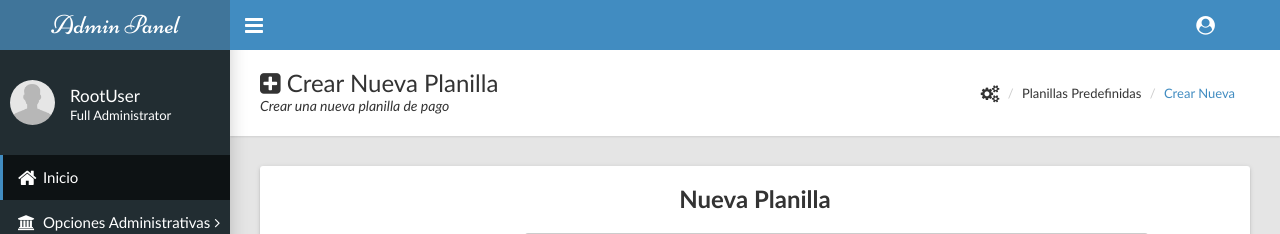
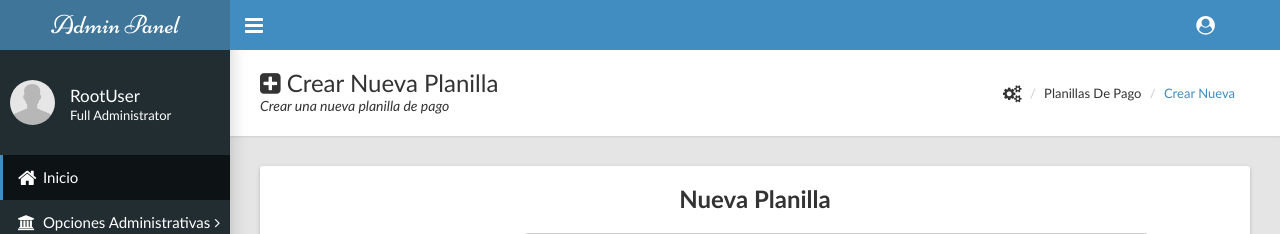
Before and after one commit to Kunai11/municipalidad, a PHP site: page /admin-panel/planillas_crear.php in a window 1280 px wide. Shown: the top 234 px of the page. Run offline with PHP 8.4, Linux system fonts and the light colour scheme; the visitor is signed in with stand-in values (Sample User, id 1); data that the repository does not hold is empty.

Commit message:
Cambiar Plantillas Predefinidas por Planillas de Pago

```diff
--- a/admin-panel/index.php
+++ b/admin-panel/index.php
@@ -145,7 +145,7 @@
                 <li>Registrar a los empleados actuales con sus datos correspondientes.</li>
                 <li>Asignar la relacion de los empleados con sus respectivos cargos y departamentos.</li>
                 <li>Crear usuarios para los empleados que sean convenientes. (Opcional)</li>
-                <li>Crear o modificar las planillas de pago predefinidas para cada cargo existente.</li>
+                <li>Crear o modificar las planillas de pago para cada cargo existente.</li>
                 <li>Registrar los nuevos pagos que se han realizado.</li>
                 <li>Revisar el historial de pagos para comprobar que todo va correctamente.</li>
               </ol>
--- a/admin-panel/menus.php
+++ b/admin-panel/menus.php
@@ -98,7 +98,7 @@
               -->
               <li class="treeview"><a href="#"><i class="fa fa-gears"></i><span>Configuraci&oacute;n</span><i class="fa fa-angle-right"></i></a>
                 <ul class="treeview-menu">
-                  <li class="treeview"><a href="#"><i class="fa fa-wpforms"></i><span>Planillas predefinidas</span><i class="fa fa-angle-right"></i></a>
+                  <li class="treeview"><a href="#"><i class="fa fa-wpforms"></i><span>Planillas de pago</span><i class="fa fa-angle-right"></i></a>
                   <ul class="treeview-menu">
                     <li><a href="planillas_crear.php"><i class="fa fa-plus-square"></i> Crear nueva</a></li>
                     <li><a href="planillas_modificar.php?codigo_planilla_buscar=null"><i class="fa fa-pencil-square-o"></i> Modificar existente</a></li>
@@ -256,7 +256,7 @@
               -->
               <li class="treeview"><a href="#"><i class="fa fa-gears"></i><span>Configuraci&oacute;n</span><i class="fa fa-angle-right"></i></a>
                 <ul class="treeview-menu">
-                  <li class="treeview"><a href="#"><i class="fa fa-wpforms"></i><span>Planillas predefinidas</span><i class="fa fa-angle-right"></i></a>
+                  <li class="treeview"><a href="#"><i class="fa fa-wpforms"></i><span>Planillas de pago</span><i class="fa fa-angle-right"></i></a>
                   <ul class="treeview-menu"><!--
                     <li><a href="planillas_crear.php"><i class="fa fa-plus-square"></i> Crear nueva</a></li>
                     <li><a href="planillas_modificar.php?codigo_planilla_buscar=null"><i class="fa fa-pencil-square-o"></i> Modificar existente</a></li>
--- a/admin-panel/planillas_crear.php
+++ b/admin-panel/planillas_crear.php
@@ -69,7 +69,7 @@
           <div>
             <ul class="breadcrumb">
               <li><i class="fa fa-gears fa-lg"></i></li>
-              <li>Planillas Predefinidas</li>
+              <li>Planillas de pago</li>
               <li><a href="#">Crear Nueva</a></li>
             </ul>
           </div>
--- a/admin-panel/planillas_eliminar.php
+++ b/admin-panel/planillas_eliminar.php
@@ -69,7 +69,7 @@
           <div>
             <ul class="breadcrumb">
               <li><i class="fa fa-gears fa-lg"></i></li>
-              <li>Planillas Predefinidas</li>
+              <li>Planillas de pago</li>
               <li><a href="#">Eliminar Existente</a></li>
             </ul>
           </div>
--- a/admin-panel/planillas_listado_completo.php
+++ b/admin-panel/planillas_listado_completo.php
@@ -71,7 +71,7 @@
             <h1><i class="fa fa-wpforms"></i> Listado de Planillas</h1>
             <ul class="breadcrumb side">
               <li><i class="fa fa-gears fa-lg"></i></li>
-              <li>Planillas Predefinidas</li>
+              <li>Planillas de pago</li>
               <li class="active"><a href="#"> Ver Listado Completo</a></li>
             </ul>
           </div>
--- a/admin-panel/planillas_modificar.php
+++ b/admin-panel/planillas_modificar.php
@@ -69,7 +69,7 @@
           <div>
             <ul class="breadcrumb">
               <li><i class="fa fa-gears fa-lg"></i></li>
-              <li>Planillas Predefinidas</li>
+              <li>Planillas de pago</li>
               <li><a href="#">Modificar Existente</a></li>
             </ul>
           </div>
```
